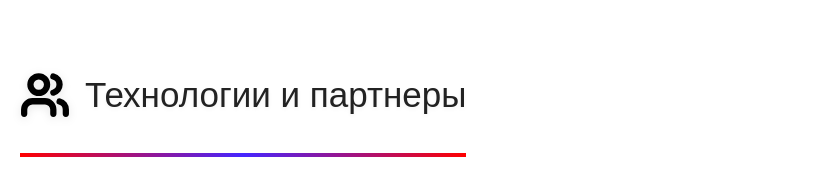
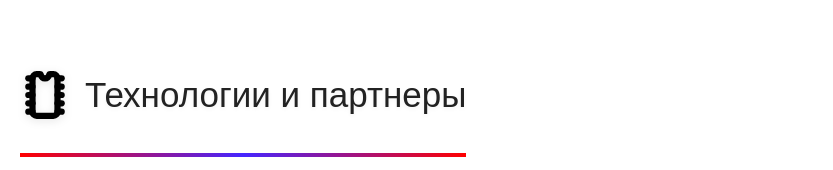
Before and after one commit to VlasovDmitriy/Automation_react_web, a React (Vite) app: page / in a window 1280 px wide. Shown: the part 593-763 px from the top of the page, without its empty margins (0-833 px from the left). Built offline with nearby package versions, Linux system fonts and the light colour scheme; a web font is replaced by a local one.

Commit message:
рома хавай

```diff
--- a/Components/Prof/Prof.jsx
+++ b/Components/Prof/Prof.jsx
@@ -2,7 +2,7 @@ import React from 'react';
 import './Prof.css';
 
 import Block from './BlockProf.jsx'
-import { Users, Settings  } from 'lucide-react';
+import { Users, Settings, Microchip   } from 'lucide-react';
 export default function(){
 
     return(
@@ -20,7 +20,7 @@ export default function(){
         descriptionText=""
         />
         <Block
-        Icon={Users}
+        Icon={Microchip }
         text="Технологии и партнеры"
         descriptionText="Мы используем передовые решения мировых и отечественных лидеров, таких как Siemens, Schneider Electric,
         Allen Bradley, Emerson, PROSOFT, Trei, Fastwel, Текон, ОВЕН и других. Это позволяет нам предлагать клиентам решения, соответствующие
```
